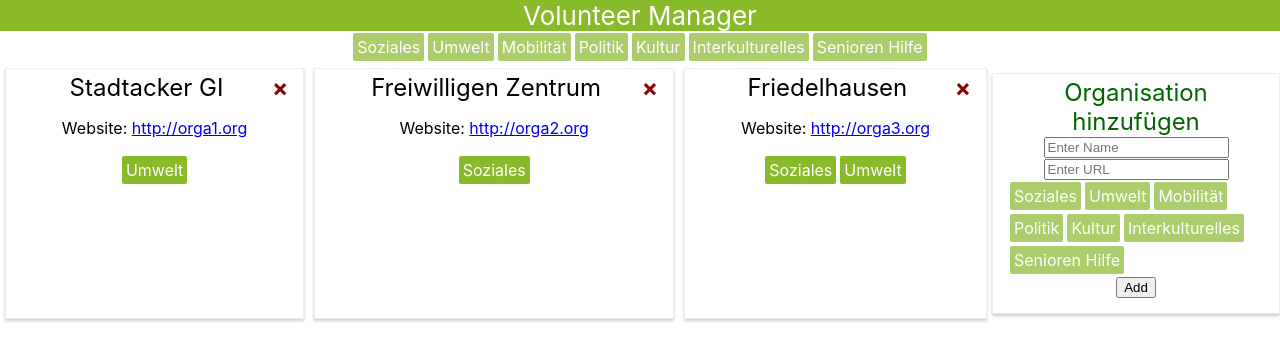
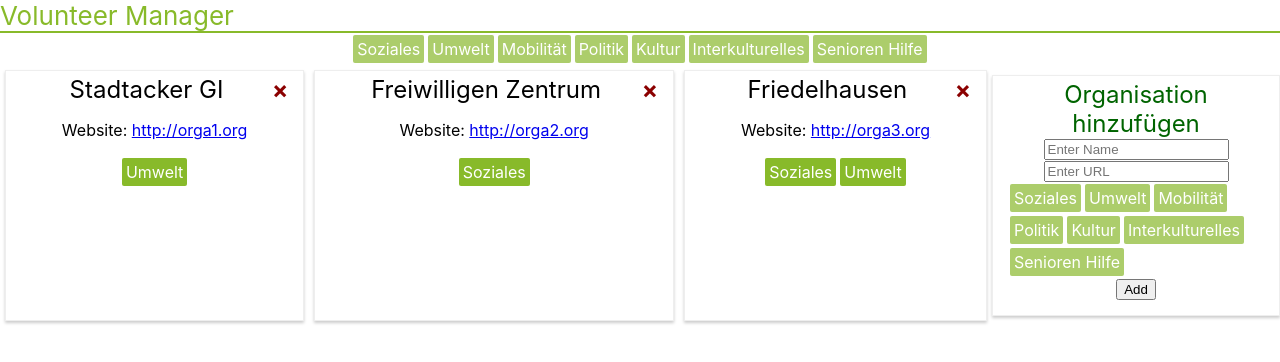
Before and after one commit to BaseVentura/Mule, a React (Create React App) app: page / in a window 1280 px wide. Shown: the top 362 px of the page. Built offline with nearby package versions, Linux system fonts and the light colour scheme.

Commit message:
Restyled Title

```diff
--- a/src/App.module.css
+++ b/src/App.module.css
@@ -3,15 +3,17 @@
 }
 
 .Title{
-  background-color: #88BA2A;
+  /* background-color: #88BA2A; */
   /* min-height: 100vh; */
   display: flex;
+  color: #88BA2A;
+  border-bottom: 2px solid #88BA2A;
   height: 20%;
   flex-direction: column;
   align-items: left;
+  text-align: left;
   justify-content: left;
   font-size: calc(10px + 2vmin);
-  color: white;
 }
 .content{
   display: flex;
```
